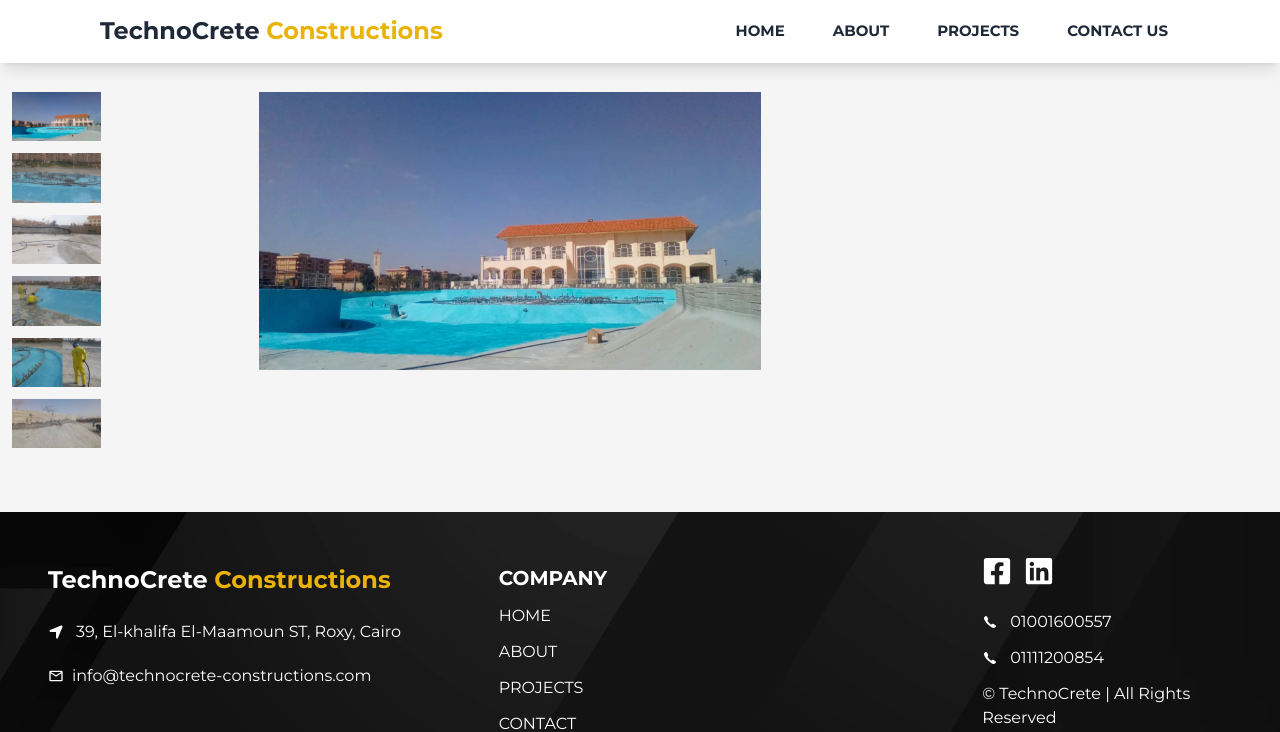
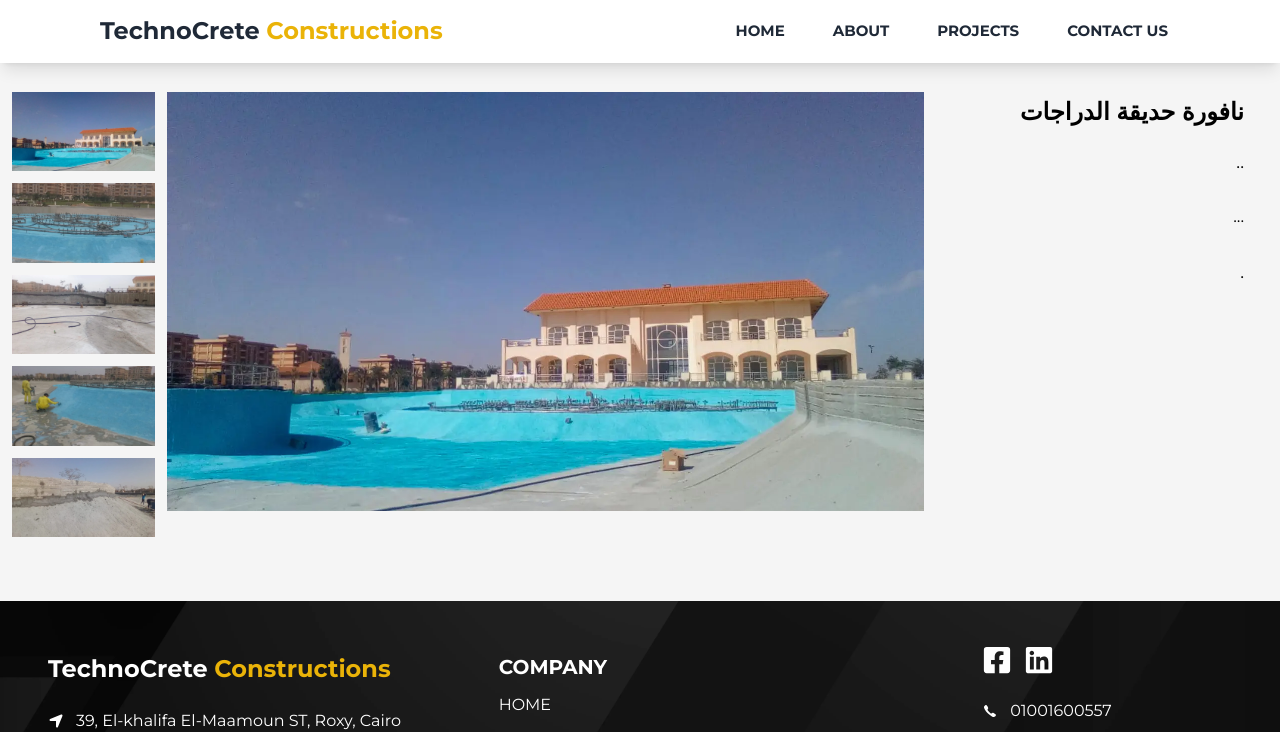
Before and after one commit to DavidRN6/Techno-Crete, a React (Vite) app: page /Techno-Crete/project/1 in a window 1280 px wide. Shown: the top 732 px of the page. Built offline with nearby package versions, Linux system fonts and the light colour scheme.

Commit message:
finish project page

```diff
--- a/src/Components/LatestProjects.jsx
+++ b/src/Components/LatestProjects.jsx
@@ -42,7 +42,7 @@ function LatestProjects() {
         initial="hidden"
         whileInView="visible"
         variants={slideUpVariants}
-        className="flex justify-center flex-wrap gap-16 md:px-[1%] lg:px-[4%]"
+        className="flex justify-center flex-wrap gap-7 lg:gap-12 md:px-[1%] 2xl:px-[9%]"
       >
         {latestProjects.map((item, index) => (
           <ProductItem
--- a/src/assets/data/Data.jsx
+++ b/src/assets/data/Data.jsx
@@ -149,7 +149,7 @@ export const products = [
   {
     id: "1",
     name: "نافورة حديقة الدراجات",
-    image: [img1, img2, img3, img4, img5, img6],
+    image: [img1, img2, img3, img4, img6, img5],
     category: "HTML",
     description: "...",
     owner: "..",
@@ -181,7 +181,7 @@ export const products = [
   {
     id: "4",
     name: "مستشفى الاقصر الدولى",
-    image: [img18, img19, img20, img21, img22, img23],
+    image: [img18, img19, img20, img21, img23, img22],
     category: "React",
     description:
       "تدعيم بلاطات داخليه بإستخدام كمر حديد بمستشفي الأقصر الدولي و تنفيذ بلاطات كابولية مستجدة",
--- a/src/pages/ProjectPage.jsx
+++ b/src/pages/ProjectPage.jsx
@@ -5,63 +5,73 @@ import { ShopContext } from "../context/ShopContext";
 function ProjectPage() {
   const { productId } = useParams();
   const { products } = useContext(ShopContext);
-  const [productData, setProductData] = useState(false)
-  const [image, setImage] = useState("")
+  const [productData, setProductData] = useState(false);
+  const [image, setImage] = useState("");
 
   const fetchProjectData = async () => {
     products.map((item) => {
       if (item.id === productId) {
-        setProductData(item)
-        setImage(item.image[0])
-        console.log(item);
-
+        setProductData(item);
+        setImage(item.image[0]);
         return null;
       }
-    })
-  }
+    });
+  };
 
   useEffect(() => {
     fetchProjectData();
-  }, [productId, products])
-
+  }, [productId, products]);
 
   return productData ? (
     <div className="pt-10 my-10 transition-opacity ease-in duration-500 opacity-100">
-
       {/*=============
         Project Data
       ===============*/}
 
-      <div className="flex gap-12 sm:gap-12 flex-col sm:flex-row">
+      <div className="flex gap-18 sm:gap-12 flex-col xl:flex-row">
         {/*==============
           Project Image
         ================*/}
         <div className="flex-1 flex flex-col-reverse gap-3 sm:flex-row p-3">
           <div className="flex sm:flex-col overflow-x-auto sm:overflow-y-scroll justify-between sm:justify-normal sm:w-[18.7%] w-full">
-            {
-              productData.image.map((item, index) => (
-                //==============
-                // small image
-                //==============
-                <img src={item} alt="product-img" key={index} className="w-[18%] sm:w-[70%] lg:w-[38%] sm:mb-3 flex-shrink-0 cursor-pointer" />
-              ))
-            }
+            {productData.image.slice(0, 5).map((item, index) => (
+              //==============
+              // Small Image
+              //==============
+              <img
+                onClick={() => setImage(item)}
+                src={item}
+                alt="product-img"
+                loading="lazy"
+                key={index}
+                className="w-[18%] sm:w-[70%] md:w-[76%] lg:w-[600px] sm:mb-3 flex-shrink-0 cursor-pointer"
+              />
+            ))}
           </div>
-          <div className="w-full sm:w-[71%] lg:w-[40%]">
-            <img src={image} alt="" className="w-full h-auto" />
+          {/*===========
+            big image
+          ==============*/}
+          <div className="w-full sm:w-[76%] lg:w-full xl:w-[900px] relative">
+            <img src={image} alt="product-img" className="w-full h-auto" />
           </div>
         </div>
 
+        {/*=============
+            Project Info
+          ================*/}
+        <div className="flex-1 text-end xl:my-2 mx-9">
+          <h1 className="font-semibold text-2xl xl:mt-2">{productData.name}</h1>
+          <h3 className="mt-5 text-lg">{productData.owner}</h3>
+          <p className="text-[17px] mt-7">{productData.description}</p>
+          <h3 className="mt-7 text-lg">{productData.time}</h3>
+          <h3 className="mt-5 text-lg">{productData.info1}</h3>
+          <h3 className="mt-5 text-lg">{productData.info2}</h3>
+        </div>
       </div>
-
-
-
-
-
     </div>
   ) : (
     <div className="opacity-0"></div>
-  )
+  );
 }
 
 export default ProjectPage;
```
